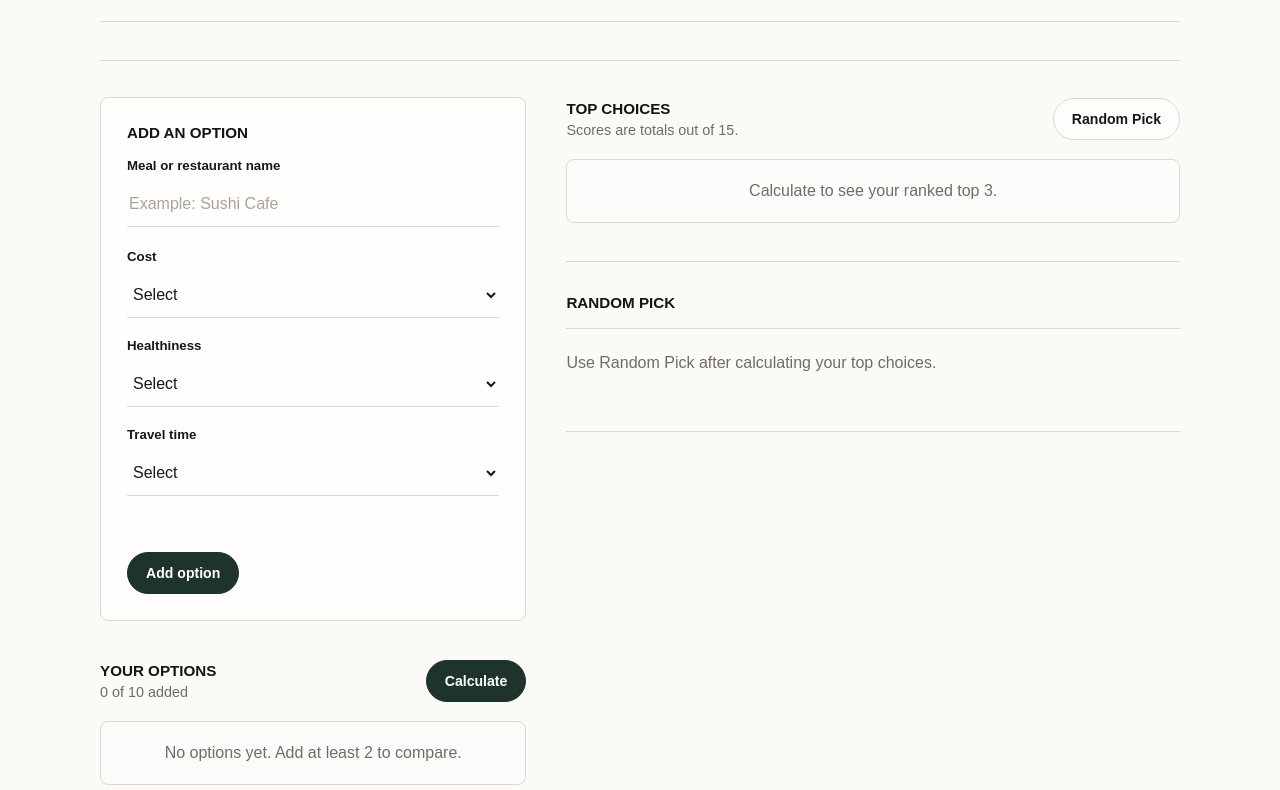
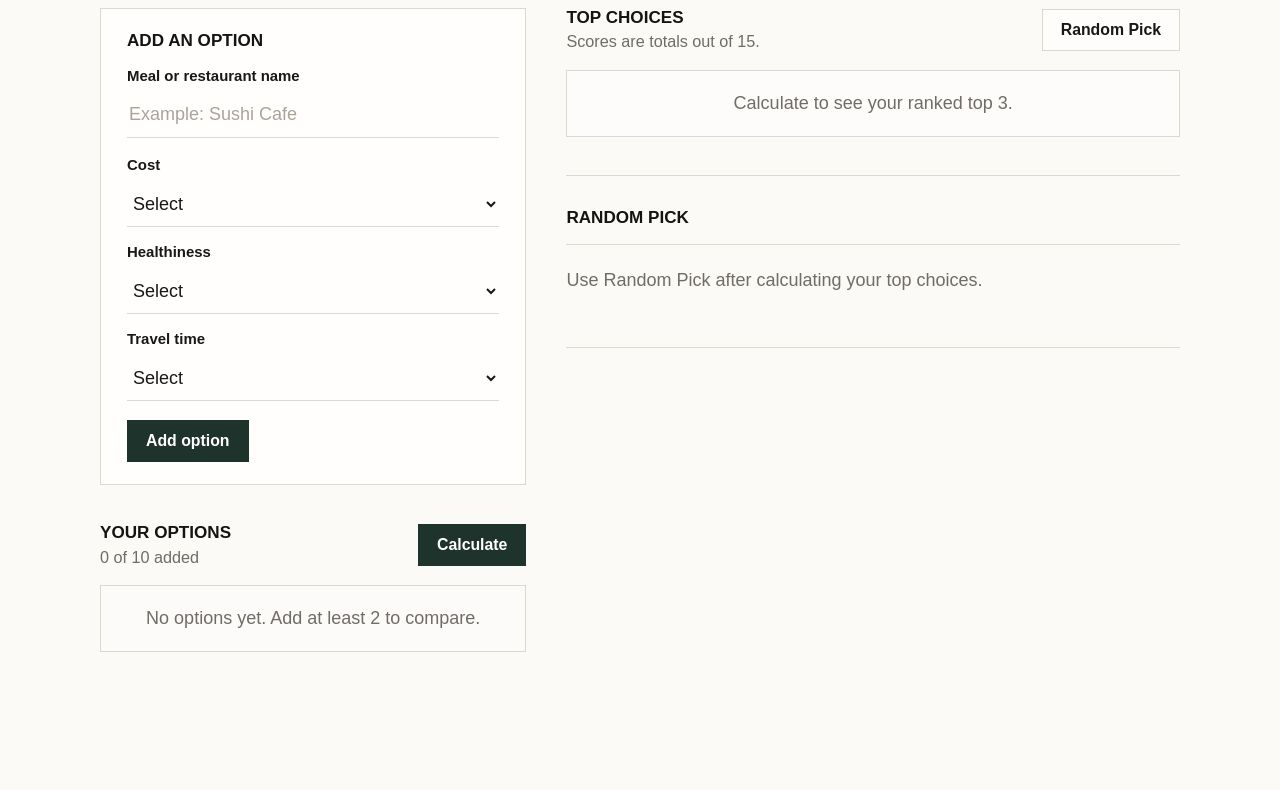
Before and after one commit to maricesar808/meal-decision-helper, a plain HTML site: page index.html in a window 1280 px wide. Shown: the part 203-993 px from the top of the page. After the commit the page ends 911 px from the top, so only its background shows below. Drawn offline with Linux system fonts and the light colour scheme.

Commit message:
Edit website

```diff
--- a/index.html
+++ b/index.html
@@ -12,7 +12,7 @@
     <section class="intro" aria-labelledby="page-title">
       <div>
         <p class="eyebrow">Meal Decision Helper</p>
-        <h1 id="page-title">Choose where to eat with less debate.</h1>
+        <h1 id="page-title">What's For Dinner?</h1>
       <button class="secondary-button" id="resetButton" type="button">Reset</button>
     </section>
 
--- a/styles.css
+++ b/styles.css
@@ -10,6 +10,10 @@
   --accent: #a06c5f;
   --accent-soft: #f7eee9;
   --error: #9d341f;
+}
+
+html {
+  font-size: 18px;
 }
 
 * {
@@ -108,9 +112,7 @@ h2 {
 }
 
 .workspace {
-  margin-top: 38px;
-  border-top: 1px solid var(--border);
-  padding-top: 36px;
+  margin-top: 30px;
 }
 
 .options-column,
@@ -143,8 +145,8 @@ h2 {
 .form-panel {
   background: var(--panel);
   border: 1px solid var(--border);
-  border-radius: 8px;
-  padding: 26px;
+  border-radius: 0;
+  padding: 22px 26px;
 }
 
 label {
@@ -180,8 +182,8 @@ select:focus {
 
 .rating-grid {
   display: grid;
-  gap: 20px;
-  margin-top: 22px;
+  gap: 16px;
+  margin-top: 18px;
 }
 
 .button-row,
@@ -194,7 +196,7 @@ select:focus {
 
 .button-row {
   justify-content: flex-start;
-  margin-top: 22px;
+  margin-top: 19px;
 }
 
 .section-heading {
@@ -216,7 +218,7 @@ select:focus {
 .secondary-button,
 .icon-button {
   min-height: 42px;
-  border-radius: 999px;
+  border-radius: 0;
   padding: 0 18px;
   font-size: 0.88rem;
   font-weight: 700;
@@ -261,16 +263,19 @@ select:focus {
 }
 
 .error-message {
-  min-height: 20px;
-  margin: 14px 0 0;
+  margin: 12px 0 0;
   color: var(--error);
   font-size: 0.9rem;
   font-weight: 700;
 }
 
+.error-message:empty {
+  display: none;
+}
+
 .empty-state {
   border: 1px solid var(--border);
-  border-radius: 8px;
+  border-radius: 0;
   background: rgba(255, 254, 253, 0.58);
   color: var(--muted);
   padding: 22px;
@@ -439,6 +444,7 @@ select:focus {
   .workspace {
     grid-template-columns: 1fr;
     gap: 28px;
+    margin-top: 24px;
   }
 
   .options-column,
@@ -451,7 +457,7 @@ select:focus {
   }
 
   .form-panel {
-    padding: 22px;
+    padding: 20px 22px;
   }
 
   .primary-button,
```
